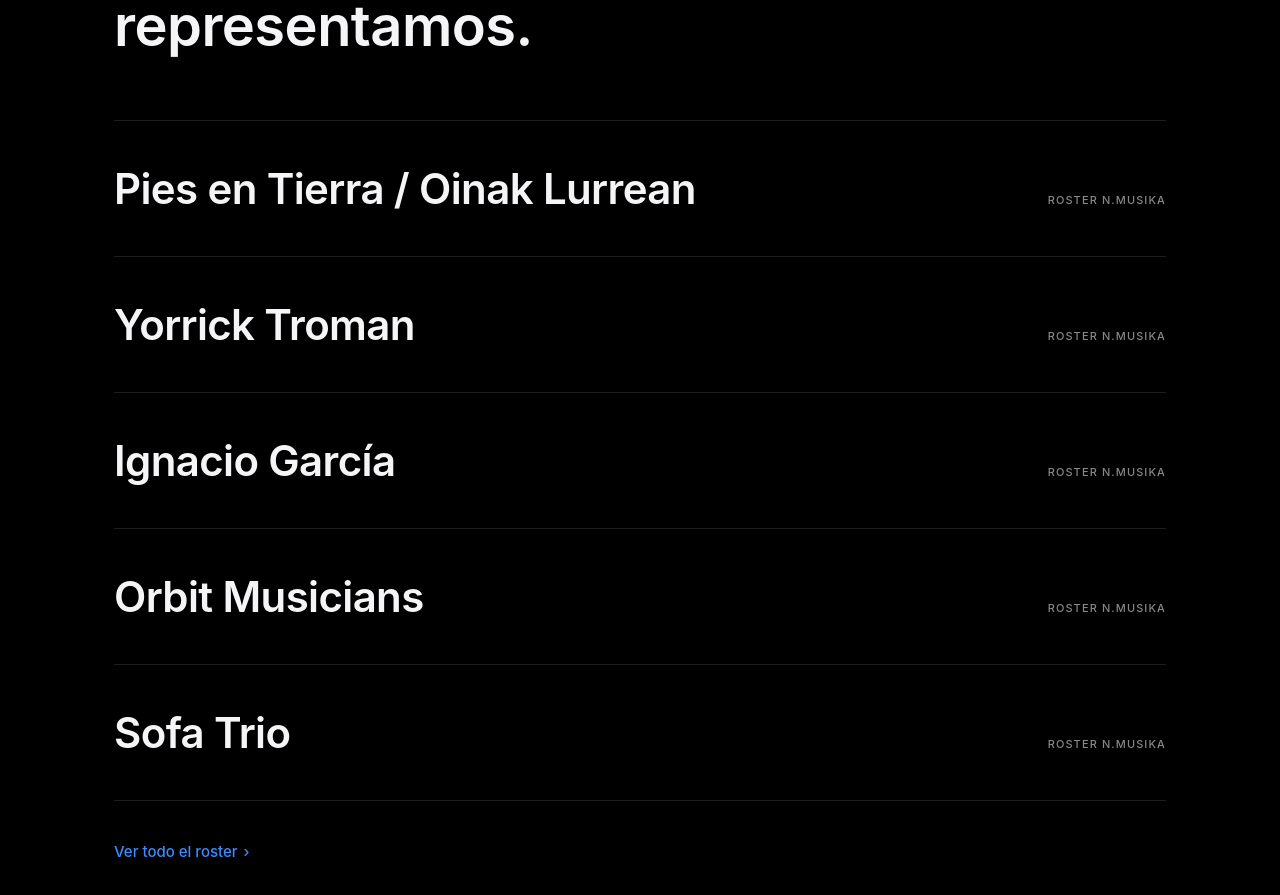
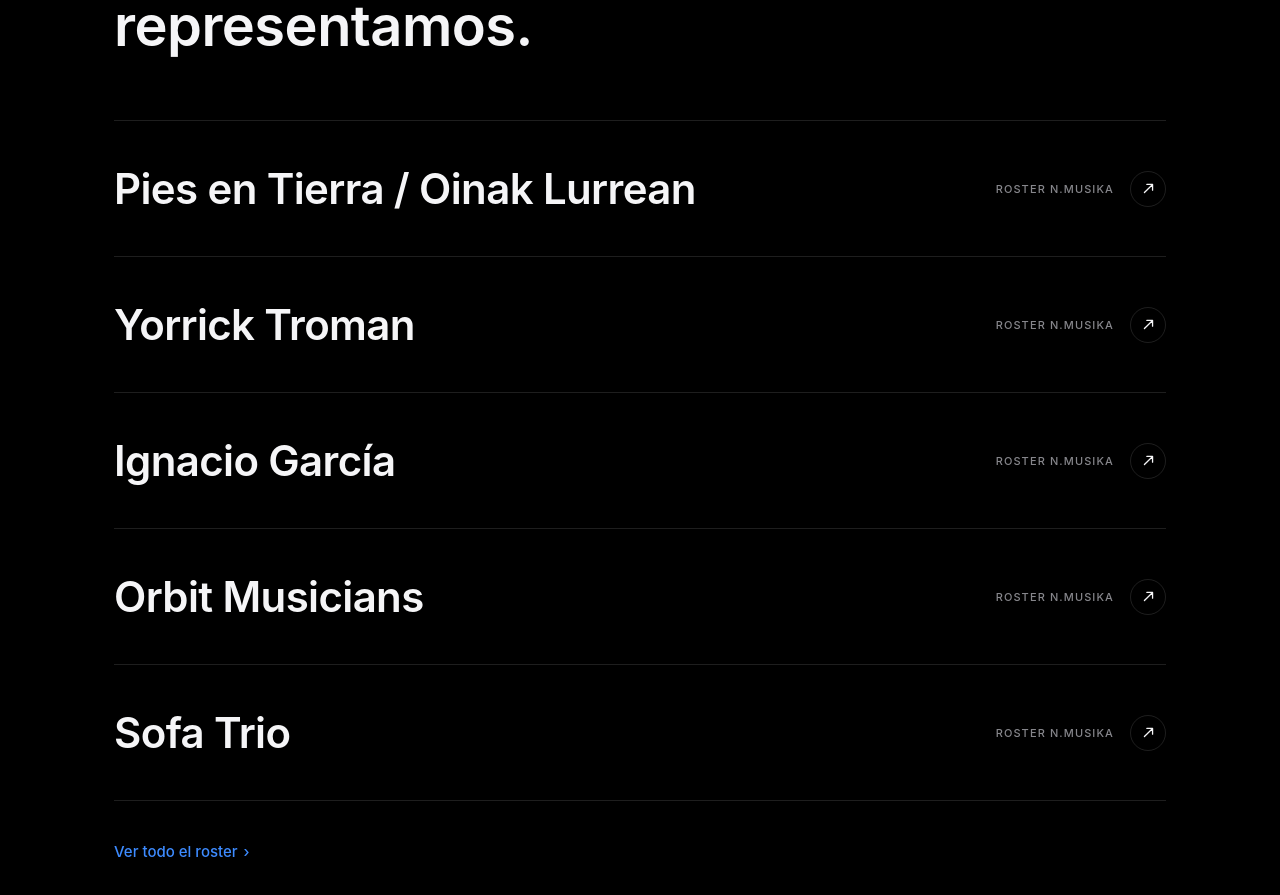
Before and after one commit to marioroz19-netizen/nmusika, a Next.js app: page / in a window 1280 px wide. Shown: the part 1900-2795 px from the top of the page. Built offline with nearby package versions, Linux system fonts and the light colour scheme.

Commit message:
Update RosterManifest.tsx

```diff
--- a/src/components/RosterManifest.tsx
+++ b/src/components/RosterManifest.tsx
@@ -1,4 +1,5 @@
 import Image from "next/image";
+import Link from "next/link";
 import { Artist } from "@/lib/content";
 
 // Listado editorial para el roster de la Home (distinto del grid con fotos
@@ -43,9 +44,10 @@ export default function RosterManifest({ artists }: { artists: Artist[] }) {
   return (
     <div className="border-t border-border">
       {artists.map((artist) => (
-        <div
+        <Link
           key={artist.slug}
-          className="group relative flex items-baseline justify-between gap-5 flex-wrap py-7 sm:py-9 border-b border-border overflow-hidden"
+          href={`/roster#${artist.slug}`}
+          className="group relative flex items-center justify-between gap-5 flex-wrap py-7 sm:py-9 border-b border-border overflow-hidden"
         >
           <span
             aria-hidden="true"
@@ -81,10 +83,26 @@ export default function RosterManifest({ artists }: { artists: Artist[] }) {
           <span className="relative text-[clamp(24px,4.6vw,42px)] font-semibold tracking-[-0.015em] transition-colors duration-300 group-hover:text-accent-hover">
             {artist.name}
           </span>
-          <span className="relative text-[11px] font-medium tracking-[0.1em] uppercase text-muted">
-            {artist.genre}
+          <span className="relative flex items-center gap-4 shrink-0">
+            <span className="text-[11px] font-medium tracking-[0.1em] uppercase text-muted">
+              {artist.genre}
+            </span>
+            <span
+              aria-hidden="true"
+              className="inline-flex items-center justify-center w-[36px] h-[36px] rounded-full border border-border shrink-0 transition-all duration-300 group-hover:border-accent group-hover:bg-accent group-hover:-rotate-45"
+            >
+              <svg width="13" height="13" viewBox="0 0 16 16" fill="none">
+                <path
+                  d="M3 13L13 3M13 3H6M13 3v7"
+                  stroke="currentColor"
+                  strokeWidth="1.6"
+                  strokeLinecap="round"
+                  strokeLinejoin="round"
+                />
+              </svg>
+            </span>
           </span>
-        </div>
+        </Link>
       ))}
     </div>
   );
```
